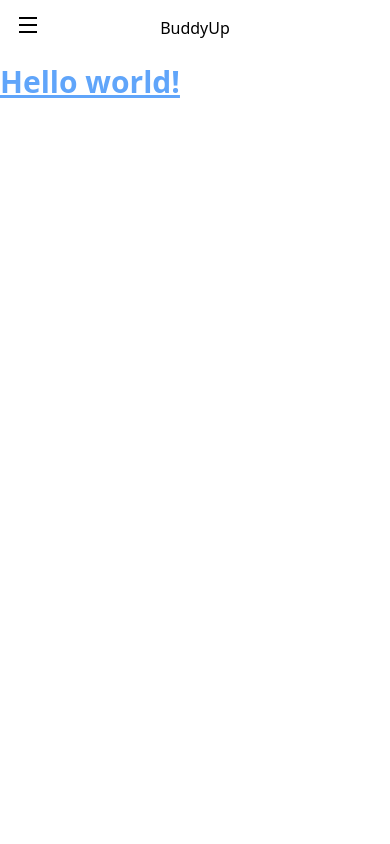
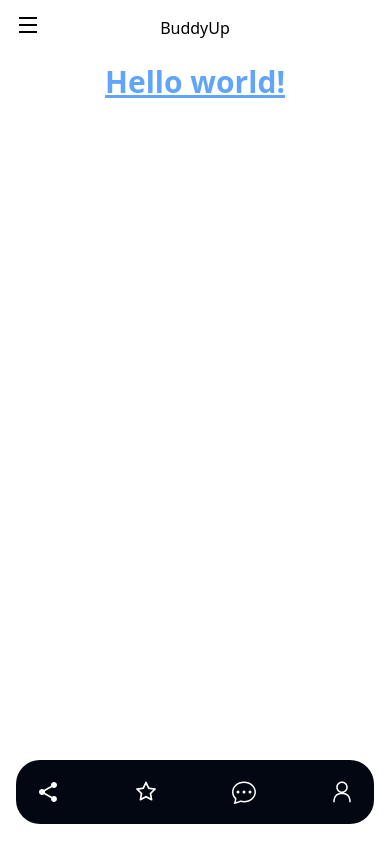
Before and after one commit to No-Country/s9-06-m-csharp, a React (Vite) app in the folder client/: page / in a window 390 px wide. Built offline with nearby package versions, Linux system fonts and the light colour scheme; some icons are missing; the HTML template or start-up script is replaced by a standard one.

Commit message:
menu bootom done

```diff
--- a/client/src/App.jsx
+++ b/client/src/App.jsx
@@ -1,13 +1,15 @@
+import MenuBtm from './Components/MenuBtm/MenuBtm'
 import MenuTop from './Components/MenuTop/MenuTop'
 
 function App() {
 	return (
 		<>
-			<div>
+			<div className='flex flex-col items-center'>
 				<MenuTop />
 				<h1 className='text-3xl font-bold underline text-blue-400'>
 					Hello world!
 				</h1>
+				<MenuBtm />
 			</div>
 		</>
 	)
--- /dev/null
+++ b/client/src/Components/MenuBtm/MenuBtm.jsx
@@ -0,0 +1,34 @@
+import { NavLink } from 'react-router-dom'
+AiOutlineStar
+import { AiOutlineStar } from 'react-icons/ai'
+import { BsChatDots } from 'react-icons/bs'
+import { RxPerson } from 'react-icons/rx'
+
+import { MdShare } from 'react-icons/md'
+const MenuBtm = () => {
+	return (
+		<nav className='bg-gray-950 fixed z-50 flex justify-between w-11/12 mb-5 rounded-3xl bottom-0 lg:hidden'>
+			<NavLink to='/inicio'>
+				<button className='group flex flex-col items-center justify-center w-16 h-16'>
+					<MdShare className='text-white text-2xl' />
+				</button>
+			</NavLink>
+			<NavLink to='/inicio'>
+				<button className='group flex flex-col items-center justify-center w-16 h-16'>
+					<AiOutlineStar className='text-white text-2xl' />
+				</button>
+			</NavLink>
+			<NavLink to='/inicio'>
+				<button className='group flex flex-col items-center justify-center w-16 h-16'>
+					<BsChatDots className='text-white text-2xl' />
+				</button>
+			</NavLink>
+			<NavLink to='/inicio'>
+				<button className='group flex flex-col items-center justify-center w-16 h-16'>
+					<RxPerson className='text-white text-2xl' />
+				</button>
+			</NavLink>
+		</nav>
+	)
+}
+export default MenuBtm
```
